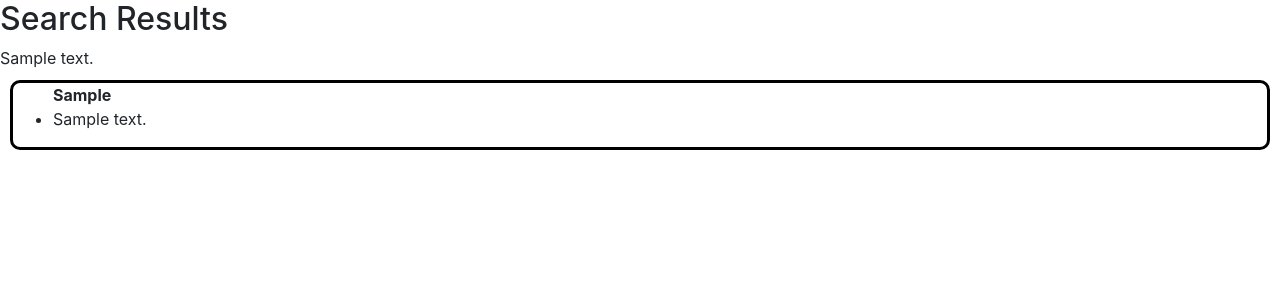
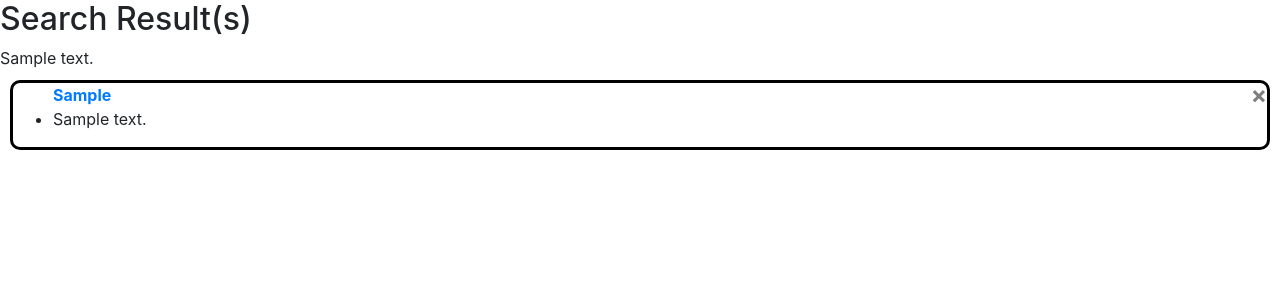
Before and after one commit to Justprince234/Note-app, a Django app: template templates/note/search_details.html in a window 1280 px wide. Shown: the part 58-358 px from the top of the page. Run offline with Django 3.2, Linux system fonts and the light colour scheme; tables that the repository leaves empty hold one stand-in row (values such as "Sample post"); the template is opened without the code that fills it: values that come from a table or form of the project are taken from there, most other values are stand-ins (such as "Sample title", 1, 10 or a date in 2020); some libraries are stand-ins or nearby versions.

Commit message:
Enable delete function through search

```diff
--- a/templates/note/search_details.html
+++ b/templates/note/search_details.html
@@ -36,7 +36,7 @@
                   </ul>
                 </div>
               </nav>
-    <h2>Search Results</h2>
+    <h2>Search Result(s)</h2>
 
     {% for message in messsages %}
 
@@ -48,7 +48,7 @@
 
       {% for topic in topic_results %}
       <ul>
-          <b>{{topic.topic}}</b>
+        <b><a href="{% url 'note:topic_view' topic.id %}">{{topic.topic}}</a></b><a onclick="return confirm('Proceed with delete?')" href="delete/{{topic.id}}" id="{{topic.id}}"><button href type="button" class="close" aria-label="Close"><span aria-hidden="true">&times;</span></button></a>
 
           {% for note in topic.one.all %}
           <li>
```
